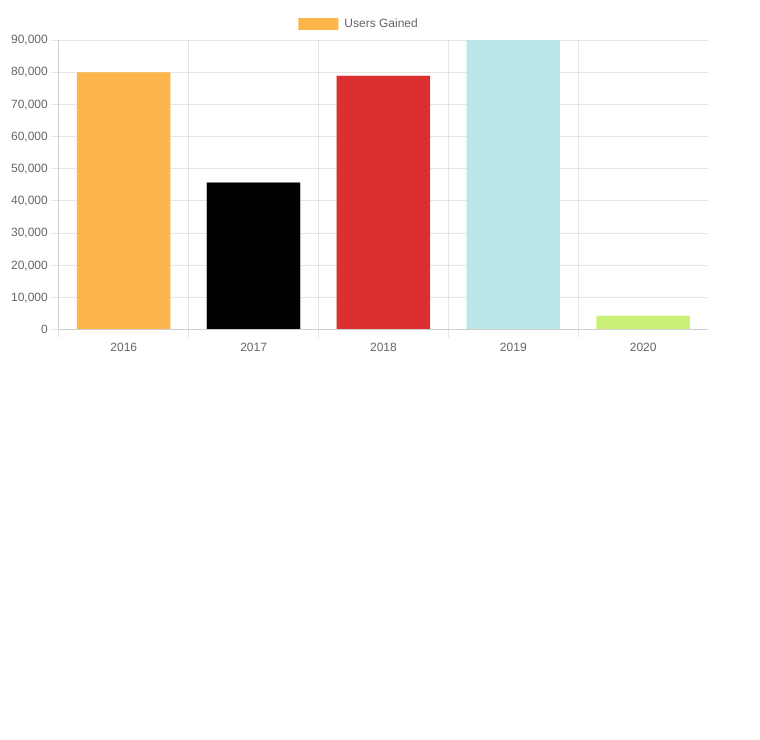
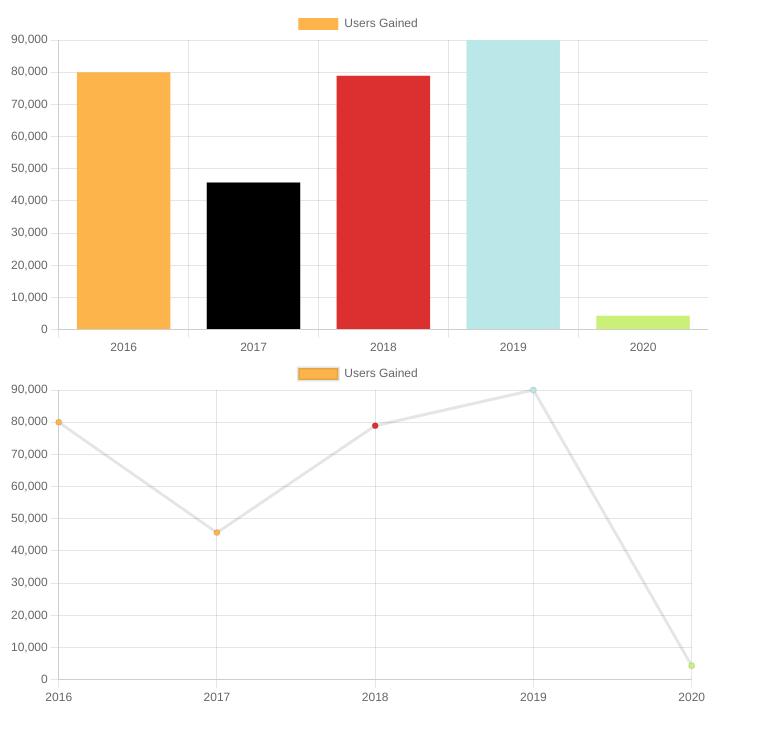
Before and after one commit to gurgen-baghdasaryan/mern-tiktok, a React (Create React App) app: page / in a window 1280 px wide. Shown: the top 740 px of the page, without its empty margins (0-760 px from the left). Built offline with nearby package versions, Linux system fonts and the light colour scheme.

Commit message:
added line chart

```diff
--- a/src/App.jsx
+++ b/src/App.jsx
@@ -1,6 +1,7 @@
 import { useState } from "react";
 import "./App.css";
 import BarChart from "./components/BarChart";
+import LineChart from "./components/LineChart"
 import {UserData} from "./Data"
 
 
@@ -22,6 +23,9 @@ function App() {
       <div style={{ width: 700 }}>
         <BarChart chartData={userData} />
       </div>
+      <div style={{ width: 700 }}>
+        <LineChart chartData={userData} />
+      </div>
     </div>
   );
 }
--- /dev/null
+++ b/src/components/LineChart.jsx
@@ -0,0 +1,9 @@
+import React from "react";
+import { Line } from "react-chartjs-2";
+import { Chart as ChartJS } from "chart.js/auto";
+
+const LineChart = ({ chartData }) => {
+  return <Line data={chartData} />;
+};
+
+export default LineChart;
```
